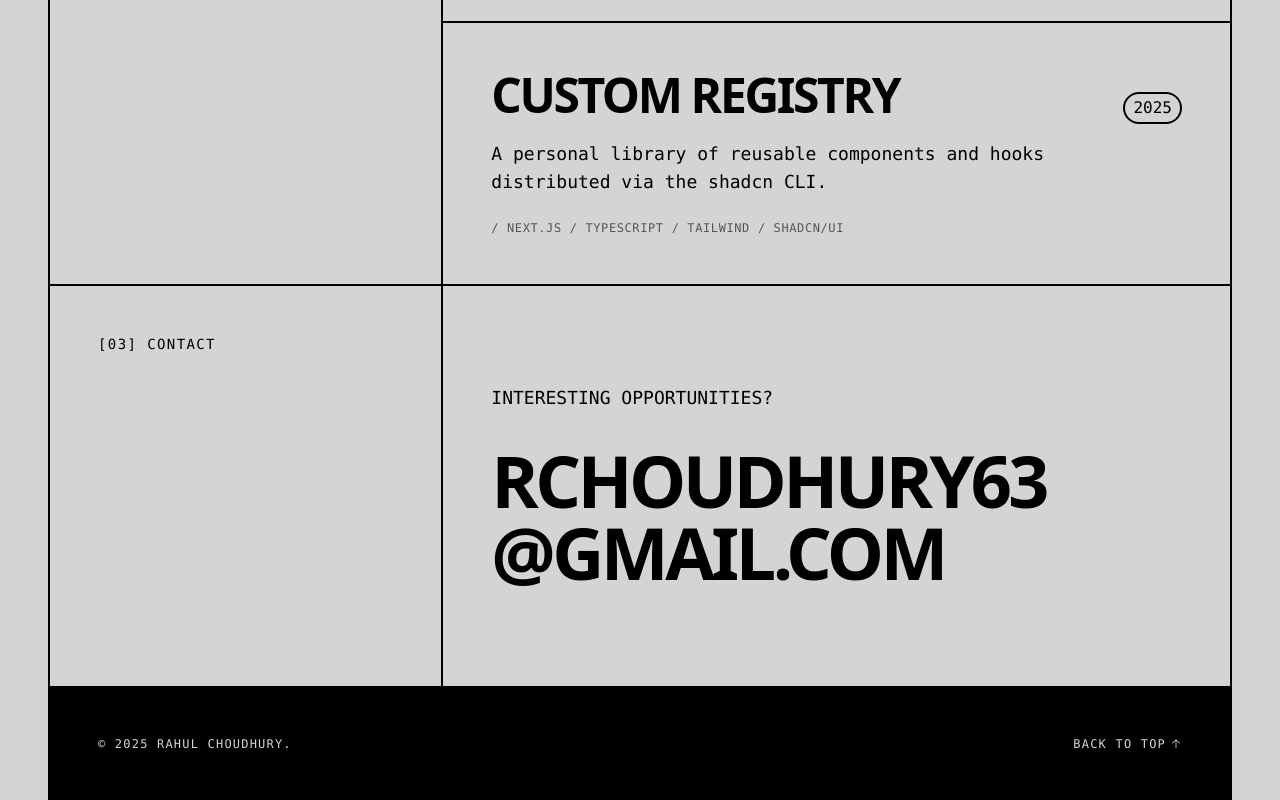
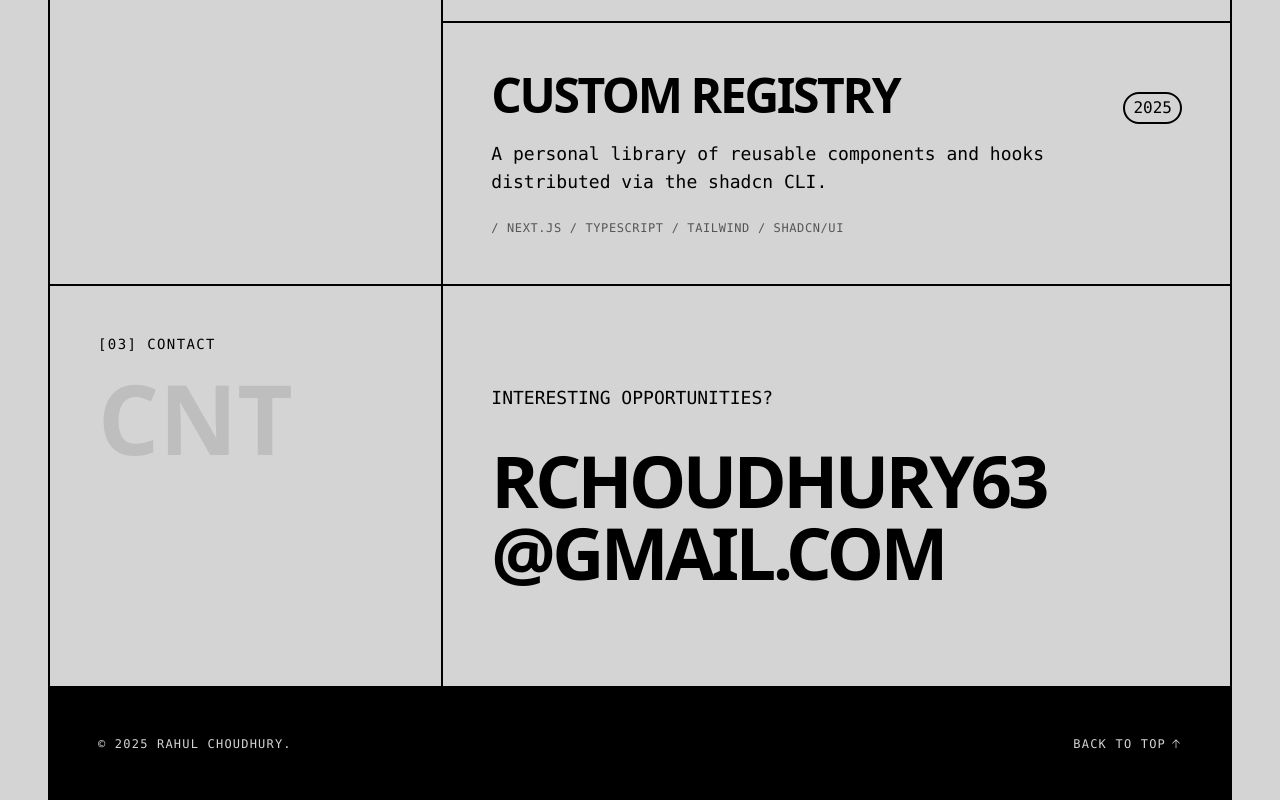
Before and after one commit to rahul-choudhury/portfolio, a Next.js app: page / in a window 1280 px wide. Shown: the part 1851-2651 px from the top of the page. Built offline with nearby package versions, Linux system fonts and the light colour scheme.

Commit message:
fix: add missing "CNT" text

```diff
--- a/app/page.tsx
+++ b/app/page.tsx
@@ -312,6 +312,9 @@ export default function Home() {
               <h2 className="mb-4 font-mono text-sm tracking-widest uppercase">
                 [03] Contact
               </h2>
+              <div className="sticky top-32 hidden text-8xl font-black opacity-10 md:block">
+                CNT
+              </div>
             </div>
             <div className="flex min-h-[50vh] flex-col justify-center p-6 md:col-span-8 md:p-12">
               <p className="mb-8 font-mono text-lg uppercase">
```
